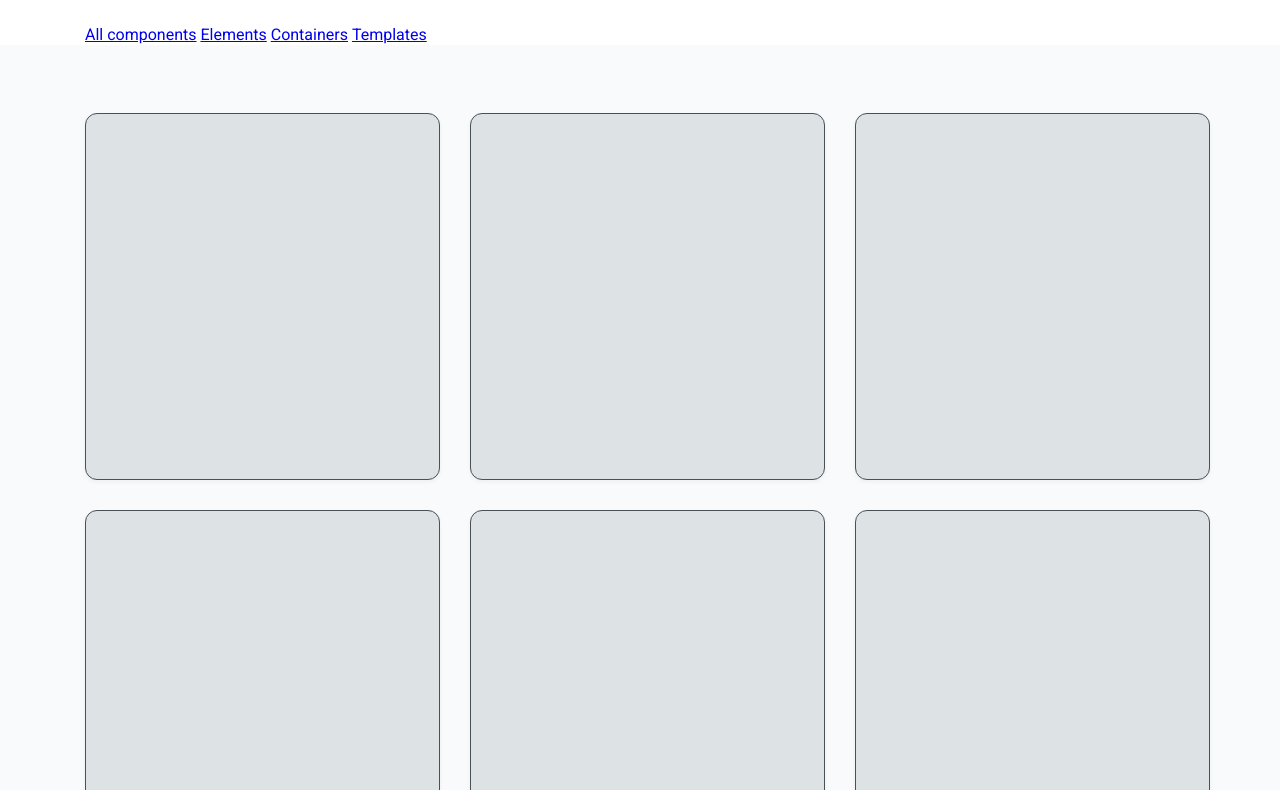
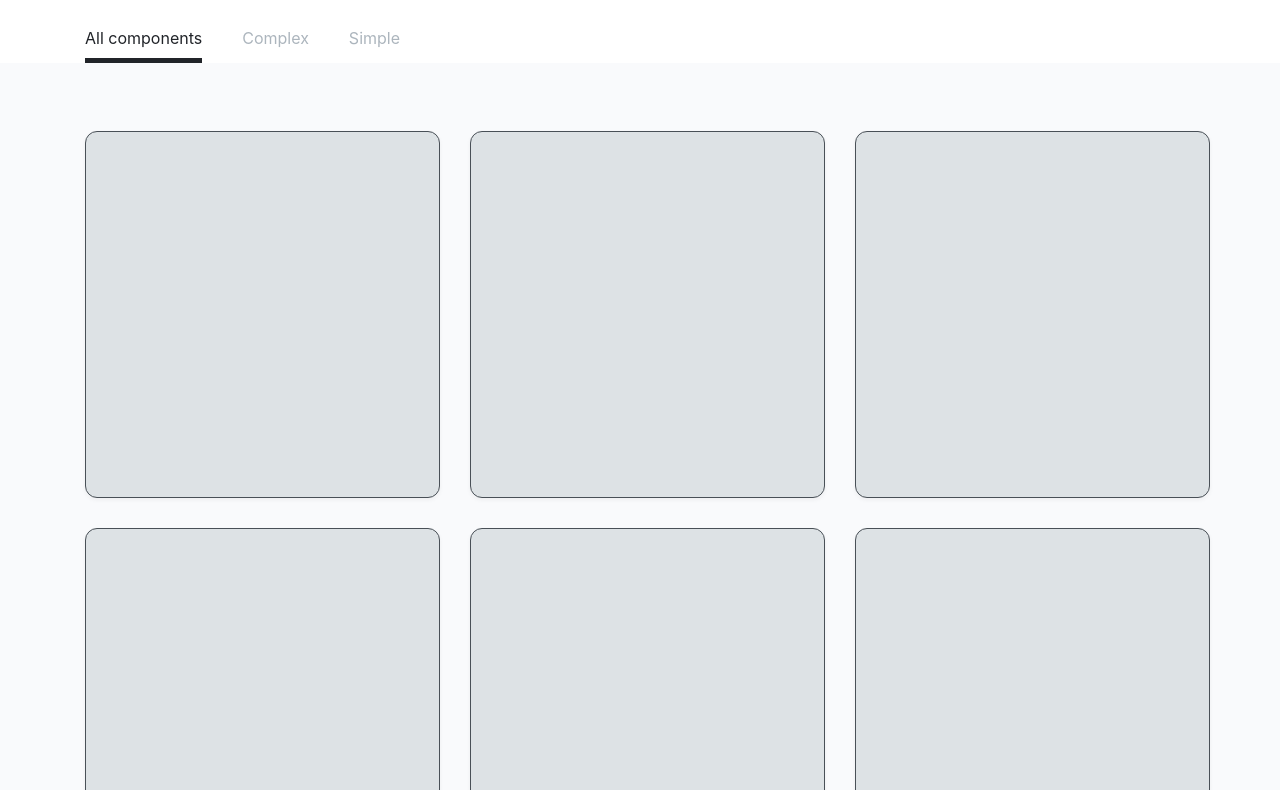
Before and after one commit to js-tasks-ru/htmlcss-20230714_grinux, a website: page index.html in a window 1280 px wide. Shown: the part 176-966 px from the top of the page. Drawn offline with Linux system fonts and the light colour scheme.

Commit message:
7-0 tabs completed

```diff
--- a/assets/css/main.css
+++ b/assets/css/main.css
@@ -5,7 +5,7 @@
 @import '../../components/page/page.css';
 @import '../../components/header/header.css';
 @import '../../components/navigation/navigation.css';
-@import '../../components/preview/preview.css';
+@import '../../components/tabs/tabs.css';
 @import '../../components/card/card.css';
 @import '../../components/footer/footer.css';
 @import '../../components/container/container.css';
--- a/components/preview/preview.css
+++ /dev/null
@@ -1,19 +0,0 @@
-.preview {
-  background: #F9FAFC;
-}
-
-.preview__cards {
-    display: grid;
-    grid-template-columns: repeat(3, calc(33.3333% - 15px));
-    grid-template-rows: repeat(auto-fill, minmax(350px, auto));
-    gap: 30px;
-    padding: 68px 0px 92px 0px;
-  }
-
-  @media screen and (max-width: 768px) {
-    .preview__cards {
-      grid-template-columns: repeat(2, calc(50% - 15px));
-      grid-template-rows: repeat(auto-fill, 231px);
-      padding: 24px 0px;
-    }
-  }
--- /dev/null
+++ b/components/tabs/tabs.css
@@ -0,0 +1,76 @@
+.tabs {}
+
+.tabs__scroller {
+  background: var(--white);
+  padding-bottom: 13px;
+}
+
+.tabs__scroller>div:first-child {
+  position: relative;
+  display: flex;
+  gap: 40px;
+}
+
+.tabs__scroller input {
+  display: none;
+}
+
+.tabs__scroller input:checked+.tabs__label {
+  color: var(--black);
+}
+
+.tabs__label {
+  position: relative;
+  font-family: Inter;
+  font-size: 16px;
+  font-weight: 400;
+  line-height: 24px;
+  letter-spacing: 0em;
+  text-align: left;
+  color: var(--grey-3);
+}
+
+.tabs__scroller input:checked+.tabs__label:after {
+  content: "";
+  position: absolute;
+  display: block;
+  height: 5px;
+  width: 100%;
+  top: calc(100% + 8px);
+  background-color: var(--black);
+}
+
+.tabs__content {
+  background: #F9FAFC;
+}
+
+.tabs__preview {
+  display: grid;
+  grid-template-columns: repeat(3, calc(33.3333% - 15px));
+  grid-template-rows: repeat(auto-fill, minmax(350px, auto));
+  gap: 30px;
+  padding: 15px 0px;
+}
+
+.tabs__preview:first-child {
+  padding-top: 68px;
+}
+
+.tabs__preview:last-child {
+  padding-bottom: 92px;
+}
+
+@media screen and (max-width: 768px) {
+  .tabs__preview {
+    grid-template-columns: repeat(2, calc(50% - 15px));
+    grid-template-rows: repeat(auto-fill, 231px);
+  }
+
+  .tabs__preview:first-child {
+    padding-top: 24px;
+  }
+
+  .tabs__preview:last-child {
+    padding-bottom: 24px;
+  }
+}
--- a/index.html
+++ b/index.html
@@ -27,25 +27,22 @@
 
             </div>
             <h1 class="header__title">Reusable component library</h1>
-            <div class="navigation">
-              <div class="navigation__item">
-                <a href="/">All components</a>
           </div>
-              <div class="navigation__item">
-                <a href="/elements">Elements</a>
-              </div>
-              <div class="navigation__item">
-                <a href="/containers">Containers</a>
-              </div>
-              <div class="navigation__item">
-                <a href="/templates">Templates</a>
+        </header>
+        <main class="tabs">
+          <div class="tabs__scroller">
+            <div class="container">
+              <input type="radio" name="nav-tab" id="#all-tab" checked>
+              <label class="tabs__label" for="#all-tab">All components</label>
+              <input type="radio" name="nav-tab" id="#complex-tab">
+              <label class="tabs__label" for="#complex-tab">Complex</label>
+              <input type="radio" name="nav-tab" id="#simple-tab">
+              <label class="tabs__label" for="#simple-tab">Simple</label>
             </div>
           </div>
-          </div>
-        </header>
-        <main class="preview">
+          <div class="tabs__content">
             <div class="container">
-            <div class="preview__cards">
+              <div class="tabs__preview tabs__content_complex">
                 <div class="card">
                 </div>
                 <div class="card">
@@ -57,6 +54,21 @@
                 <div class="card">
                 </div>
                 <div class="card">
+                </div>
+              </div>
+              <div class="tabs__preview tabs__content_simple">
+                <div class="card">
+                </div>
+                <div class="card">
+                </div>
+                <div class="card">
+                </div>
+                <div class="card">
+                </div>
+                <div class="card">
+                </div>
+                <div class="card">
+                </div>
               </div>
             </div>
           </div>
```
Lines whose indentation alone changed are shown as unchanged.
